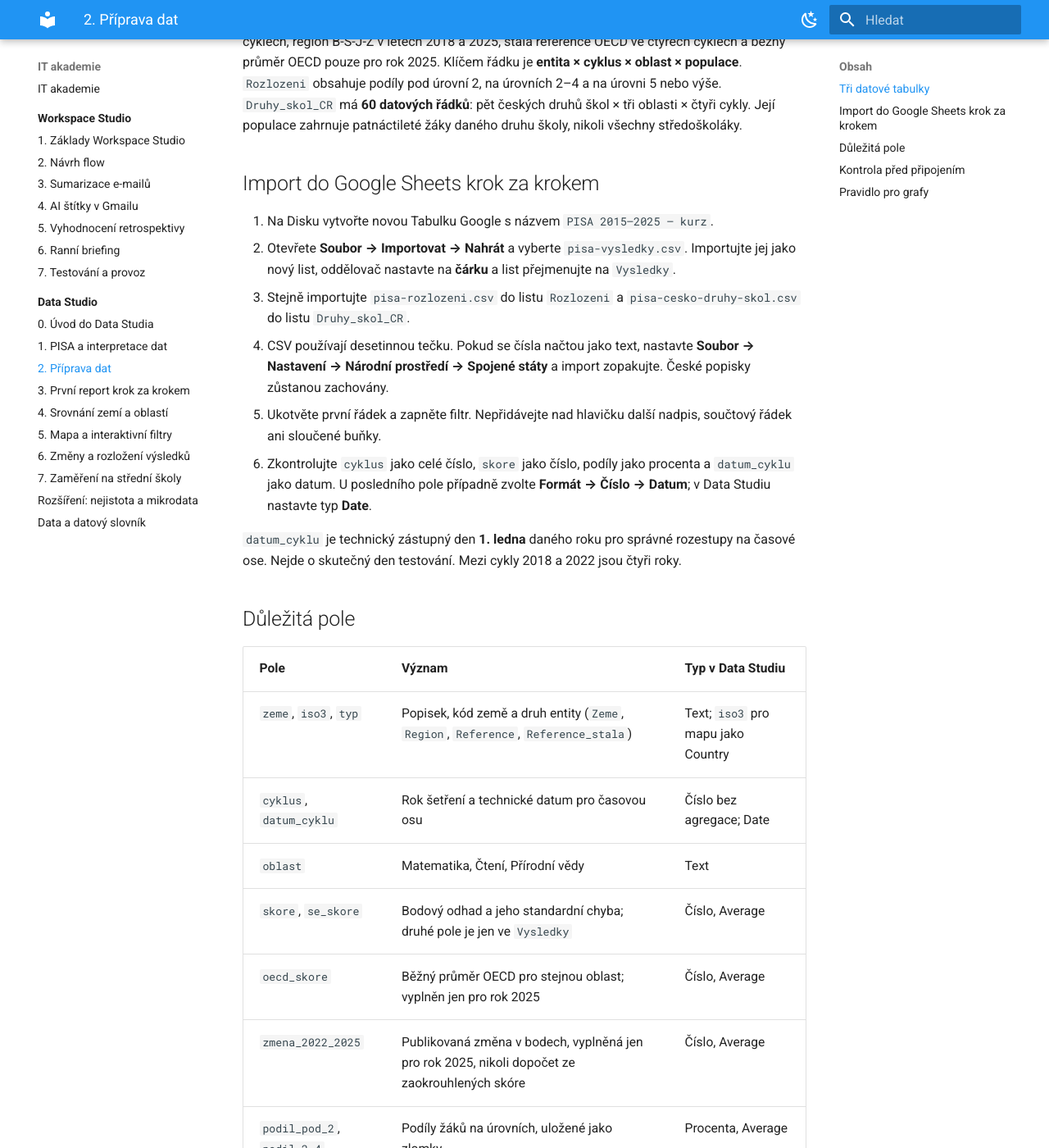
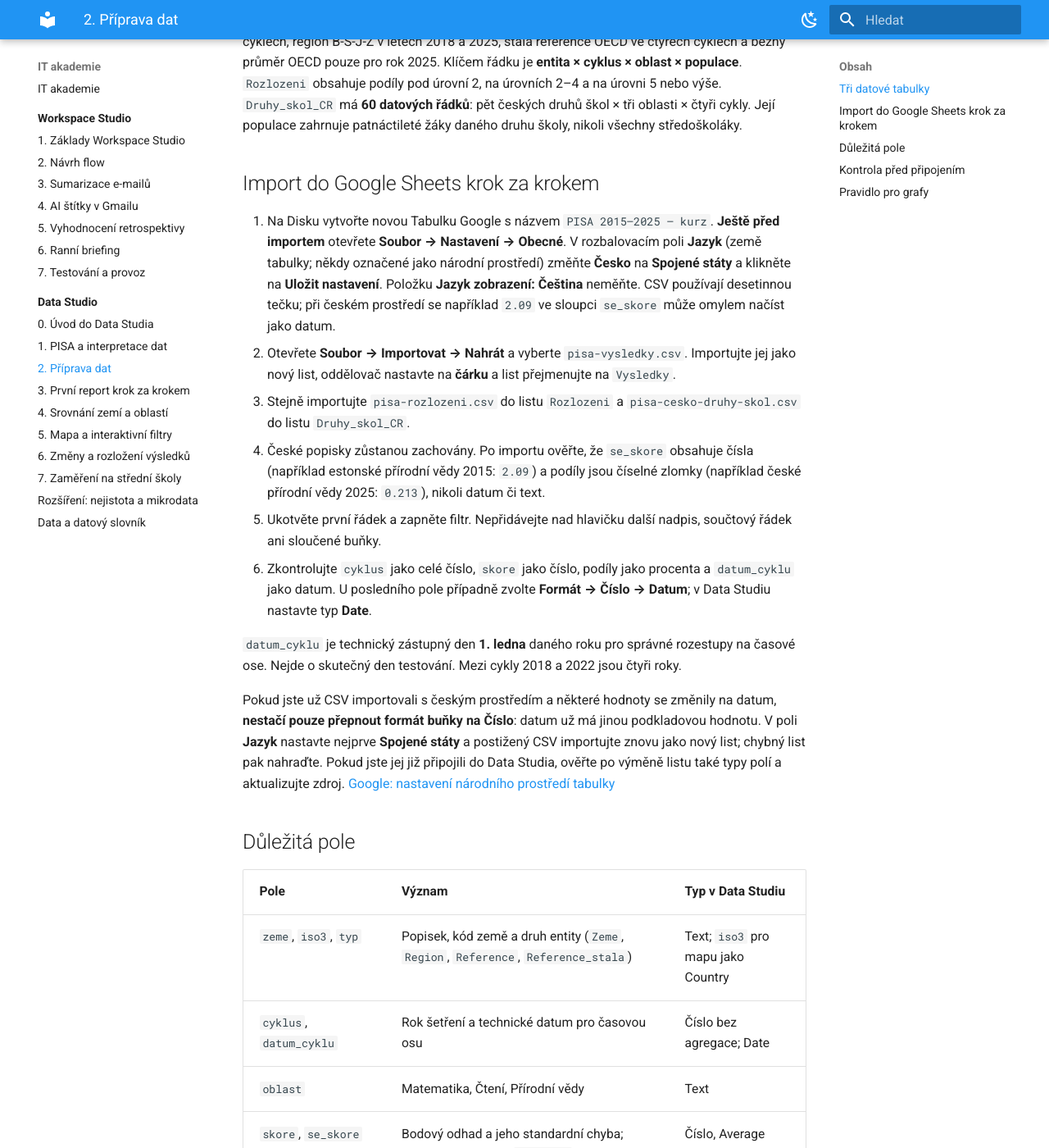
Before and after one commit to faitjaroslav-byte/IT_akademie, an MkDocs documentation site: the page built from docs/looker-studio/02-priprava-dat.md, in a window 1280 px wide and 1400 px high, scrolled down 460 px. Shown: the whole window at 82% size. Built offline with MkDocs 1.6.1 and Material for MkDocs 9.7.7, drawn with Linux system fonts in a browser that asks for light colours.

Commit message:
Clarify Data Studio import and chart interactions

```diff
--- a/docs/looker-studio/02-priprava-dat.md
+++ b/docs/looker-studio/02-priprava-dat.md
@@ -13,14 +13,16 @@ Stáhněte [výsledky zemí](data/pisa-vysledky.csv), [rozložení ve třech obl
 
 ## Import do Google Sheets krok za krokem
 
-1. Na Disku vytvořte novou Tabulku Google s názvem `PISA 2015–2025 – kurz`.
+1. Na Disku vytvořte novou Tabulku Google s názvem `PISA 2015–2025 – kurz`. **Ještě před importem** otevřete **Soubor → Nastavení → Obecné**. V rozbalovacím poli **Jazyk** (země tabulky; někdy označené jako národní prostředí) změňte **Česko** na **Spojené státy** a klikněte na **Uložit nastavení**. Položku **Jazyk zobrazení: Čeština** neměňte. CSV používají desetinnou tečku; při českém prostředí se například `2.09` ve sloupci `se_skore` může omylem načíst jako datum.
 2. Otevřete **Soubor → Importovat → Nahrát** a vyberte `pisa-vysledky.csv`. Importujte jej jako nový list, oddělovač nastavte na **čárku** a list přejmenujte na `Vysledky`.
 3. Stejně importujte `pisa-rozlozeni.csv` do listu `Rozlozeni` a `pisa-cesko-druhy-skol.csv` do listu `Druhy_skol_CR`.
-4. CSV používají desetinnou tečku. Pokud se čísla načtou jako text, nastavte **Soubor → Nastavení → Národní prostředí → Spojené státy** a import zopakujte. České popisky zůstanou zachovány.
+4. České popisky zůstanou zachovány. Po importu ověřte, že `se_skore` obsahuje čísla (například estonské přírodní vědy 2015: `2.09`) a podíly jsou číselné zlomky (například české přírodní vědy 2025: `0.213`), nikoli datum či text.
 5. Ukotvěte první řádek a zapněte filtr. Nepřidávejte nad hlavičku další nadpis, součtový řádek ani sloučené buňky.
 6. Zkontrolujte `cyklus` jako celé číslo, `skore` jako číslo, podíly jako procenta a `datum_cyklu` jako datum. U posledního pole případně zvolte **Formát → Číslo → Datum**; v Data Studiu nastavte typ **Date**.
 
 `datum_cyklu` je technický zástupný den **1. ledna** daného roku pro správné rozestupy na časové ose. Nejde o skutečný den testování. Mezi cykly 2018 a 2022 jsou čtyři roky.
+
+Pokud jste už CSV importovali s českým prostředím a některé hodnoty se změnily na datum, **nestačí pouze přepnout formát buňky na Číslo**: datum už má jinou podkladovou hodnotu. V poli **Jazyk** nastavte nejprve **Spojené státy** a postižený CSV importujte znovu jako nový list; chybný list pak nahraďte. Pokud jste jej již připojili do Data Studia, ověřte po výměně listu také typy polí a aktualizujte zdroj. [Google: nastavení národního prostředí tabulky](https://support.google.com/docs/answer/58515)
 
 ## Důležitá pole
 
```
Also changed, not shown: docs/looker-studio/03-prvni-report.md (+1 -1 lines), docs/looker-studio/04-srovnani.md (+2 -0 lines), docs/looker-studio/data/README.md (+2 -0 lines), project_docs/LOOKER_STUDIO_MANUAL_PRO_UCITELE.md (+2 -1 lines).
